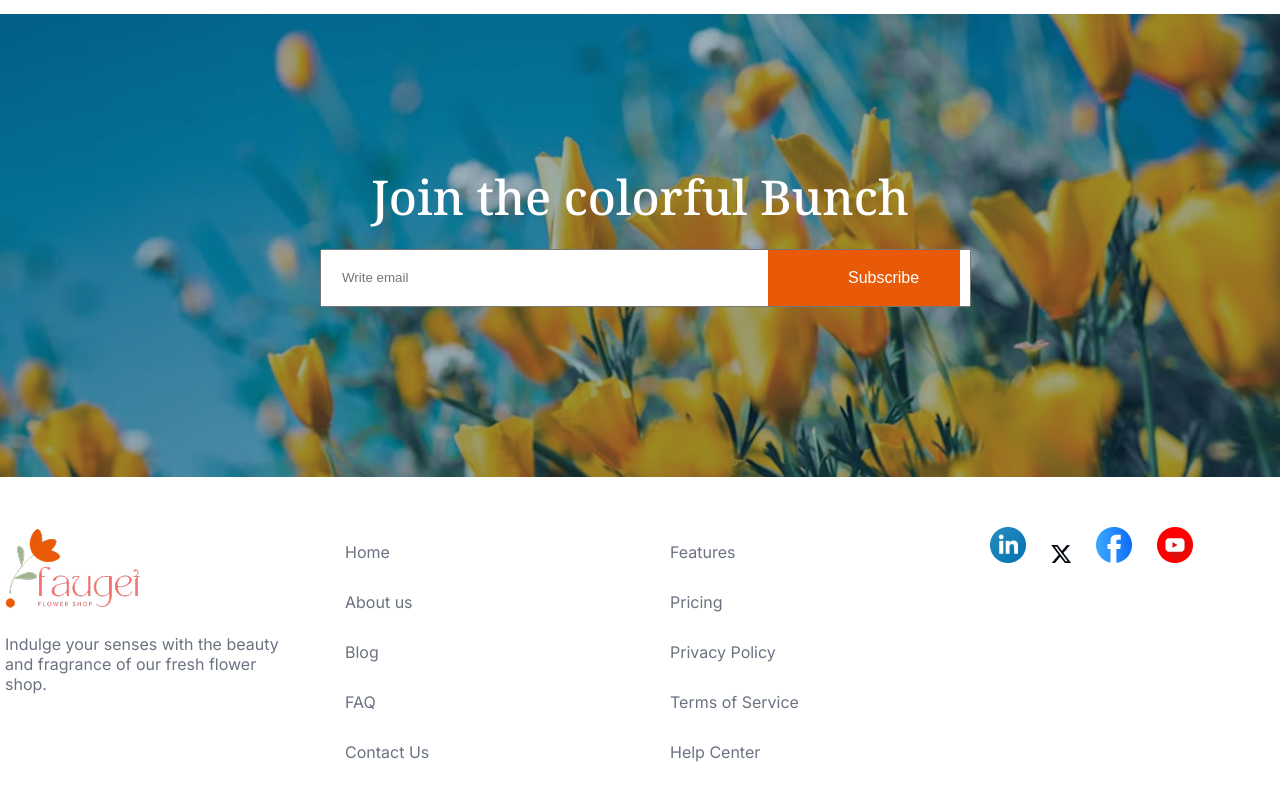
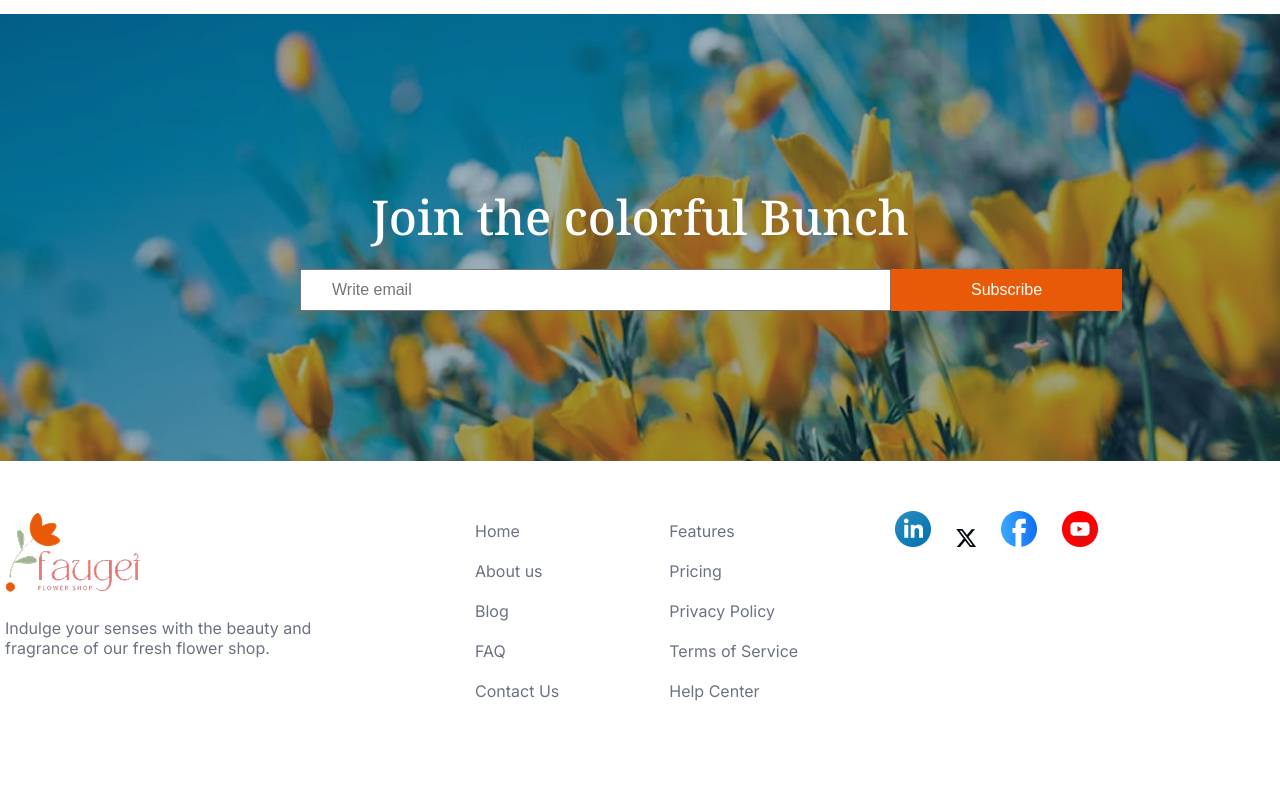
Before and after one commit to mithilaantoraa/Assignment-02, a plain HTML site: page index.html in a window 1280 px wide. Shown: the part 3739-4539 px from the top of the page. After the commit the page ends 4500 px from the top, so only its background shows below. Drawn offline with Linux system fonts and the light colour scheme.

Commit message:
Initial commit

```diff
--- a/index.html
+++ b/index.html
@@ -35,7 +35,7 @@
 
     </header>
     <!-- main  -->
-     <main class="main ">
+     <main class="main">
         <!-- banner section  -->
         <section class="banner container">
             <div class="banner-container">
@@ -184,10 +184,10 @@
                     <h3 class="join-title noto-serif">Join the colorful Bunch</h3>
                     <div class="join-items">
                         <div class="join-input">
-                            <input type="email" placeholder="Write email">
-                        </div>
-                        <div class="join-btn">
+                            <form class="subscribe-form" action="">
+                                <input type="email" placeholder="Write email" required>
                                 <button type="submit" class=" sub-btn">Subscribe</button>
+                            </form>
                         </div>
                     </div>
                 </div>
@@ -195,12 +195,13 @@
             <!--  -->
      </main>
      <!-- footer -->
-      <footer class=" footer container inter">
+      <footer class="footer container inter">
         <div class="footer-container">
             <div class="footer-logo">
                 <a href=""><img src="assets/logo.png" alt="flower logo picture"></a>
                 <p class="footer-logo-text">Indulge your senses with the beauty and fragrance of our fresh flower shop. </p>
             </div>
+            <div class="footer-list">
                 <div class="footer-list-1">
                     <ul class="footer-menu-links inter">
                             <li class="footer-link"><a href="Home" >Home</a></li>
@@ -219,9 +220,10 @@
                             <li class="footer-link"><a href="Help Center" >Help Center</a></li>
                         </ul>
                 </div>
+            </div>
             <div class="footer-icon">
                 <a href=""><img src="assets/icon-linkedin.png" alt=""></a>
-                <a href=""><img src="assets/icon-twitter.png" alt=""></a>
+                <a  href=""><img src="assets/icon-twitter.png" alt=""></a>
                 <a href=""><img src="assets/icon-facebook.png" alt=""></a>
                 <a href=""><img src="assets/icon-youtube.png" alt=""></a>
 
--- a/styles/style.css
+++ b/styles/style.css
@@ -5,6 +5,7 @@
     margin: 0;
     padding: 0;
 }
+
 /* shared css styles */
 .inter {
   font-family: "Inter", sans-serif;
@@ -171,7 +172,7 @@ body{
     font-size: 1.25rem;
     padding: 20px;
 }
-/*  deal styles*/
+/*  deal section styles*/
 .deal-container{
     display: flex;
     gap: 30px;
@@ -235,7 +236,7 @@ body{
     font-size: 1.5rem;
     color: rgba(255, 255, 255, 1);
 }
-/* join section */
+/* join section styles*/
 .join{
     background-image: url(../assets/news-letter-bg.png);
      background-repeat: no-repeat;
@@ -243,31 +244,24 @@ body{
      padding: 150px 300px;
 
 }
-.join-items{
-    display: flex;
-    align-items: center;
-    padding: 20px;
-}
-.join-input{
-    width: 70%;
 
-}
-.join-btn{
-        width: 30%;
-        overflow:hidden;
-}
 .join-title{
     font-size: 3rem;
     font-weight:500;
     color: rgba(255, 255, 255, 1);
+    padding: 20px;
+}
+.subscribe-form{
+    display: flex;
 }
 input{
-    padding: 19px 450px 20px 20px;
+    padding: 10px 350px 10px 30px;
+    font-size:1rem;
 }
  .sub-btn{
      background: rgba(233, 90, 8, 1);
     color: rgba(255, 255, 255, 1);
-    padding: 19px 80px;
+    padding: 10px 80px;
     font-weight: 500;
     font-size: 1rem;
     border: none;
@@ -277,10 +271,10 @@ input{
 /* footer styles */
 .footer-container{
     display: grid;
-    grid-template-columns: repeat(4,1fr);
-    gap:30px;
+    grid-template-columns: repeat(3,1fr);
+    gap:50px;
     margin: 50px auto;
-    justify-content: space-between;
+    justify-items: space-between;
 }
 .footer-logo{
      color: rgba(107, 114, 128, 1);
@@ -288,11 +282,22 @@ input{
 
 .footer-logo-text{
     padding: 20px 0px;
+    padding-right: 10px;
+}
+.footer-list{
+    display: flex;
+    gap: 50px;
+
+}
+
+.footer-list-1,.footer-list-2{
+    padding: 0px 30px;
 }
 .footer-menu-links li{
     list-style: none;
-    padding:15px;
+    padding: 10px 0px;
 }
+
 .footer-menu-links li a{
     text-decoration: none;
     color: rgba(107, 114, 128, 1);
@@ -300,6 +305,7 @@ input{
 .footer-icon a{
     padding:0px 10px;
 }
+
 
 /* animation */
 @keyframes spin {
@@ -317,12 +323,17 @@ input{
   animation-iteration-count: infinite;
   animation-timing-function: linear;
 }
+
+
 /* /* responsive media query */
 @media screen and (max-width: 576px) {
 
      .header,.banner,.plant,.flower-card,.deal,.footer{
         margin: 0px 20px;
 
+    }
+    .nav-menu-links{
+        gap:15px;
     }
     .nav-menu-links  .home,.shop,.about-us {
         display:none;
@@ -424,32 +435,36 @@ input{
         flex-direction: column;
         grid-template-columns: repeat(1,1fr);
         align-items:center;
+        gap:0px;
     }
     .footer-logo{
         max width:350px;
     }
     .join{
-        padding: 80px;
+        padding: 50px;
     }
-   .join-items{
-    padding: 5px;
-   }
     .join-title{
-        font-size: 1.25rem;
+        font-size: 1rem;
         padding: 10px;
     }
     input{
-        padding: 8px;
+        padding: 10px;
     }
     .sub-btn{
         padding: 10px ;
         font-weight: 300;
         font-size: 0.75rem;
-        width: 40;
+
     }
-    .footer-menu-links li{
-    list-style: none;
-    padding:10px;
-   }
-
+.footer-icon a{
+    padding:0px;
 }
+   .footer-list-1,.footer-list-2{
+    padding: 15px 0px;
+}
+  .footer-list{
+    flex-direction: column;
+    gap:0px;
+    padding: 0px;
+  }
+}
```
Lines whose indentation alone changed are shown as unchanged.
